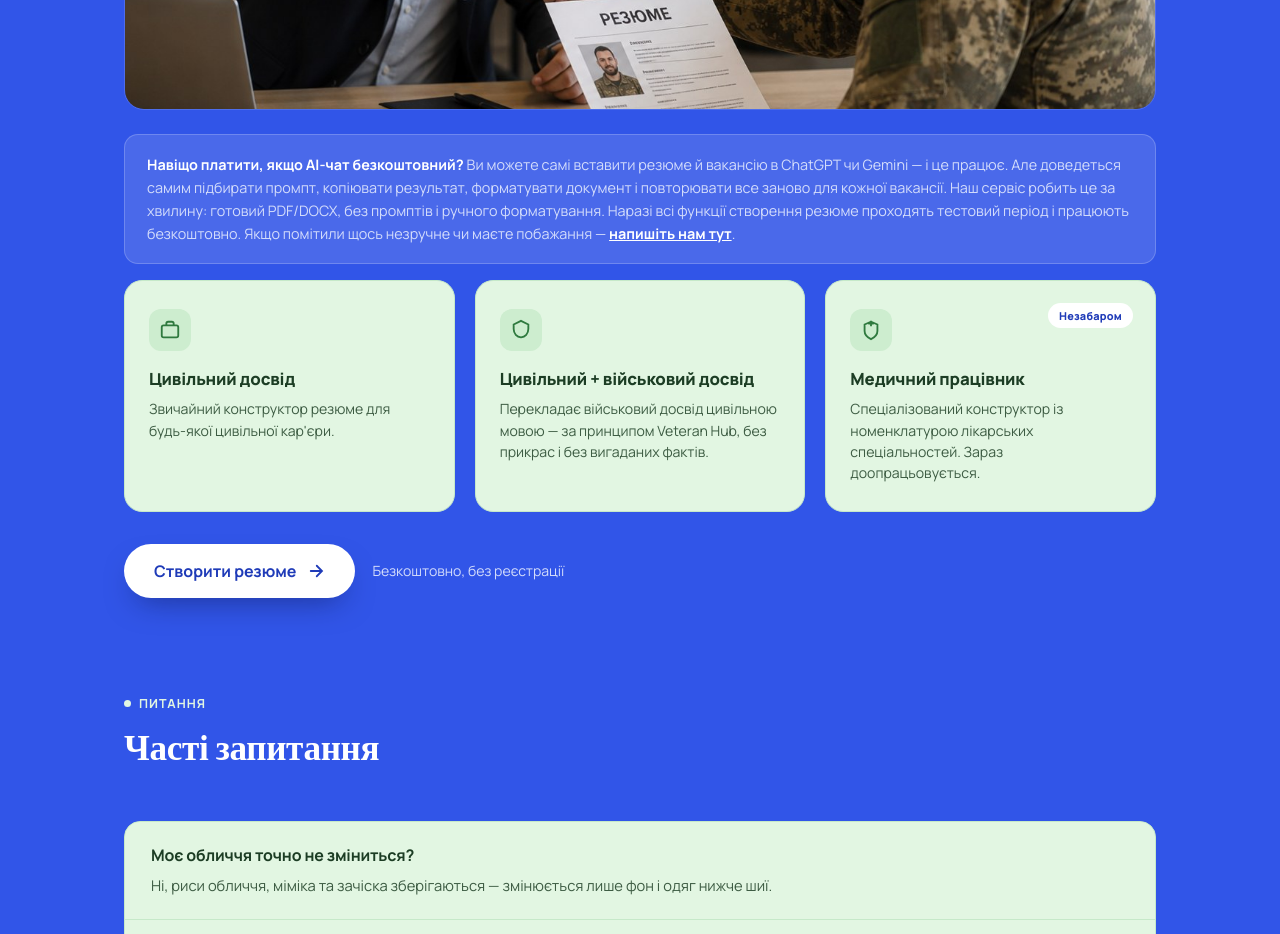
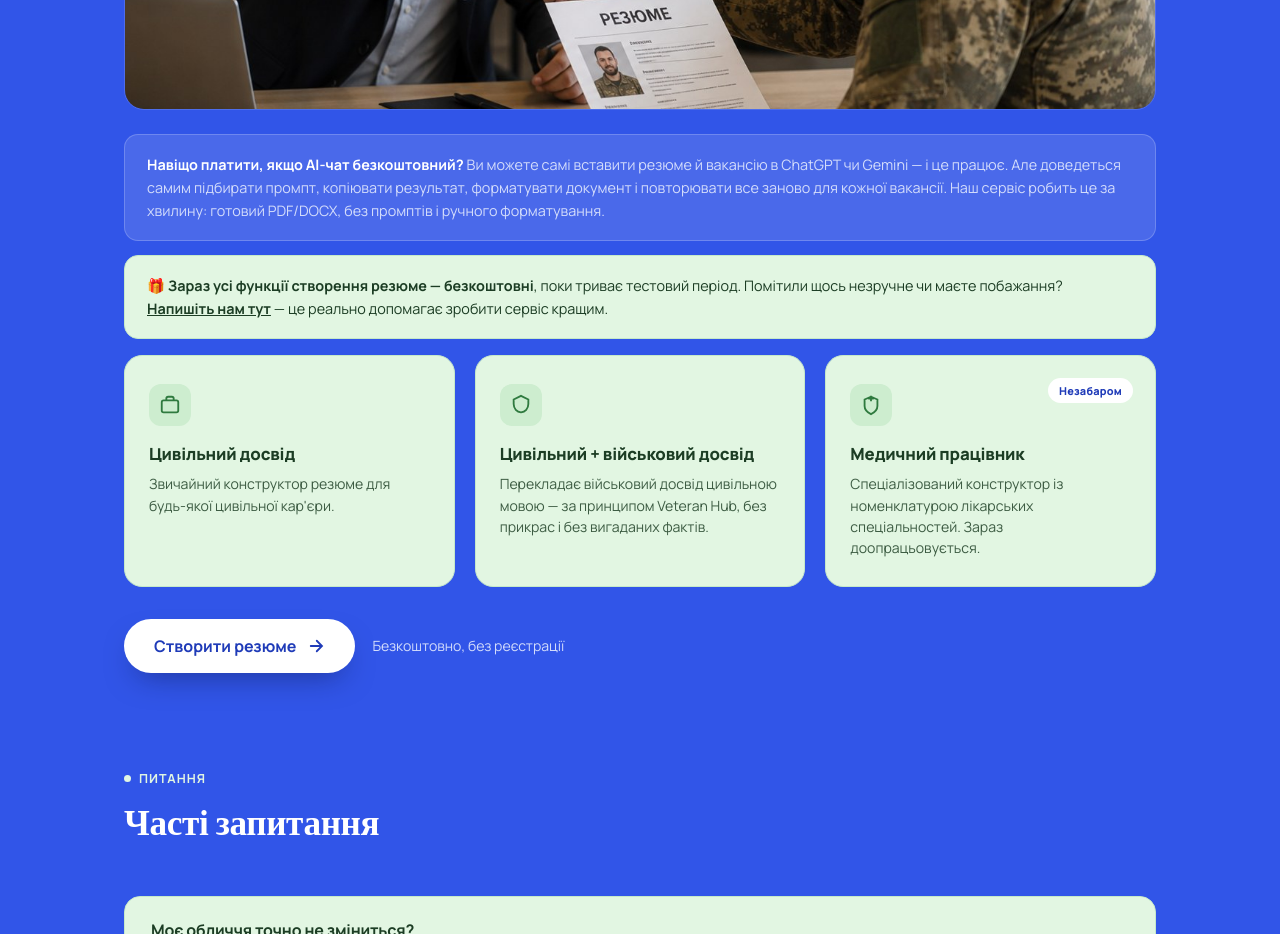
Before and after one commit to nadiiatsykalo127-png/-photo-resume-landing, a plain HTML site: page index.html in a window 1280 px wide. Shown: the part 4020-4954 px from the top of the page. Drawn offline with Linux system fonts and the light colour scheme.

Commit message:
Add files via upload

```diff
--- a/index.html
+++ b/index.html
@@ -687,9 +687,13 @@
       самим підбирати промпт, копіювати результат, форматувати документ і
       повторювати все заново для кожної вакансії. Наш сервіс робить це за
       хвилину: готовий PDF/DOCX, без промптів і ручного форматування.
-      Наразі всі функції створення резюме проходять тестовий період і
-      працюють безкоштовно. Якщо помітили щось незручне чи маєте
-      побажання — <a href="https://forms.gle/Shp2k2sa2SBpRJQY7" target="_blank" rel="noopener" style="color:#fff; text-decoration:underline; font-weight:700;">напишіть нам тут</a>.
+    </div>
+
+    <div class="resume-note" style="margin-top:14px; background: var(--mint); border-color: var(--mint-line); color: var(--mint-ink);">
+      <b style="color: var(--mint-ink);">🎁 Зараз усі функції створення резюме — безкоштовні</b>, поки триває
+      тестовий період. Помітили щось незручне чи маєте побажання?
+      <a href="https://forms.gle/Shp2k2sa2SBpRJQY7" target="_blank" rel="noopener" style="color: var(--mint-ink); text-decoration:underline; font-weight:700;">Напишіть нам тут</a> —
+      це реально допомагає зробити сервіс кращим.
     </div>
 
     <div class="profile-grid">
```
